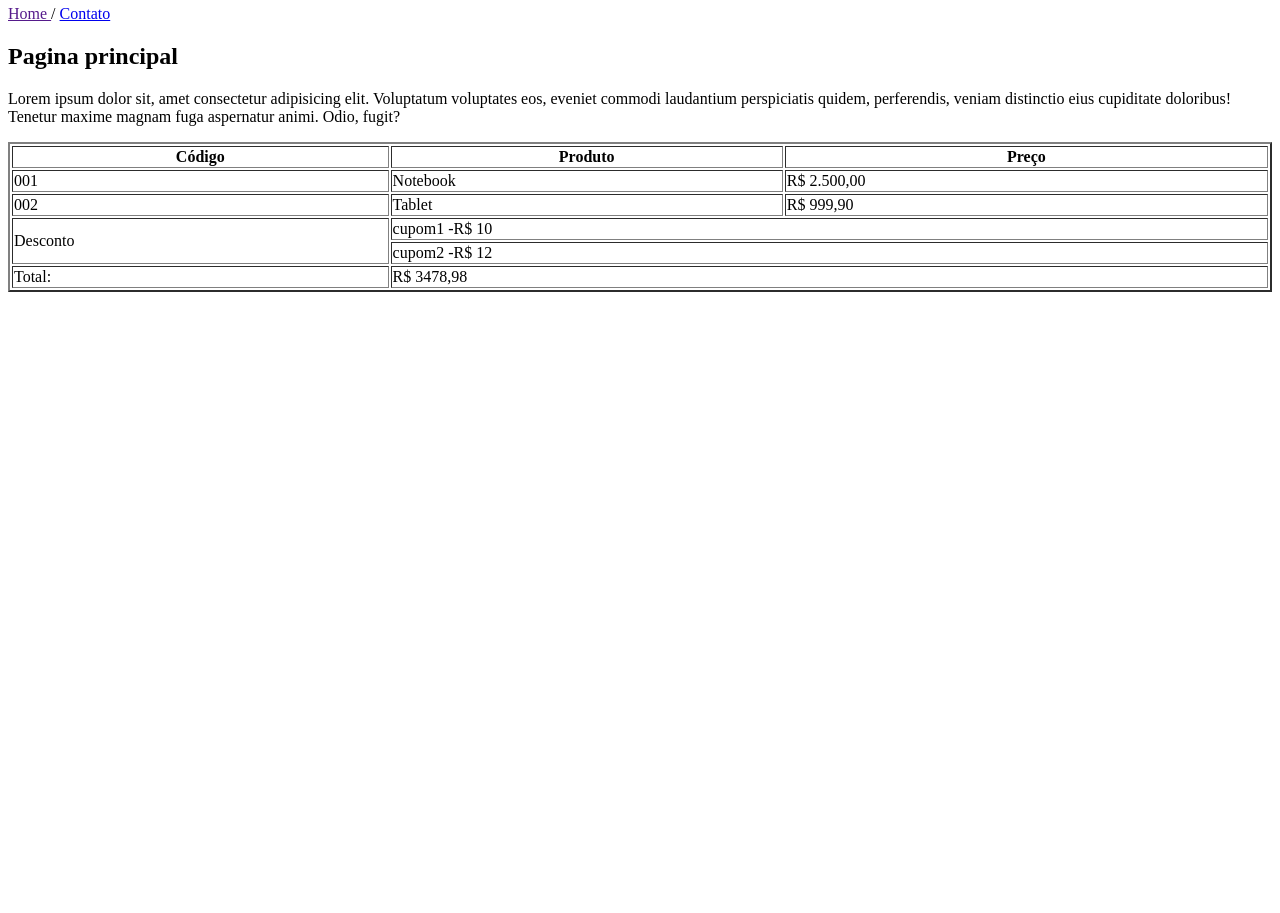
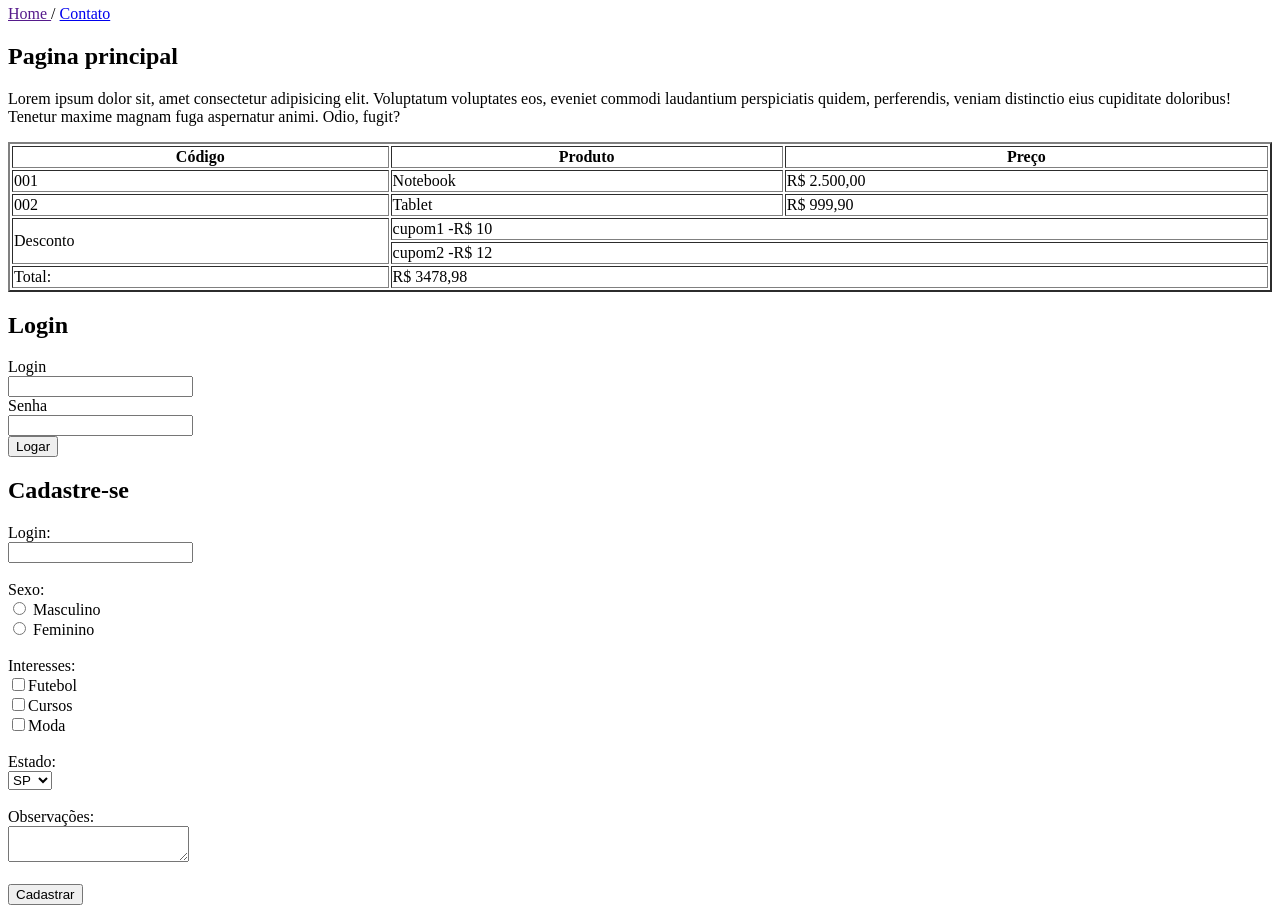
Before and after one commit to diasoficial/CursoHtmlCssJs, a plain HTML site: page Primeiro Projeto/index.html in a window 1280 px wide. Shown: the part 1321-2234 px from the top of the page. Before the commit the page ends 1621 px from the top, so only its background shows below. Drawn offline with Linux system fonts and the light colour scheme.

Commit message:
Utilizando formulario

```diff
--- a/Primeiro Projeto/index.html
+++ b/Primeiro Projeto/index.html
@@ -110,6 +110,52 @@
         </tr>
     </table>
 
+    <h2>Login</h2>
+    <form action="#">
+
+        Login <br>
+        <input type="text" name="login"><br>
+
+        Senha <br>
+        <input type="password" name="senha"><br>
+
+        <input type="submit" value="Logar">
+
+    </form>
+
+    <h2>Cadastre-se</h2>
+
+    <form action="#">
+        Login: <br>
+        <input type="text" name="login"><br><br>
+
+        Sexo: <br>
+        <input type="radio" name="sexo" value="M"> Masculino <br>
+        <input type="radio" name="sexo" value="F"> Feminino <br><br>
+
+        Interesses: <br>
+        <input type="checkbox" name="Interesses">Futebol <br>
+        <input type="checkbox" name="Interesses">Cursos <br>
+        <input type="checkbox" name="Interesses">Moda <br><br>
+
+        Estado: <br>
+        <select name="estado">
+            <option value="sp">SP</option>
+            <option value="mg">MG</option>
+            <option value="rj">RJ</option>
+            <option value="rs">RS</option>
+        </select><br><br>
+
+        Observações: <br>
+        <textarea name="" id=""></textarea><br><br>
+
+        <input type="submit" value="Cadastrar">
+
+    </form>
+
+
+
+
 </body>
 
 </html>
```
Also changed, not shown: 1 other file.
